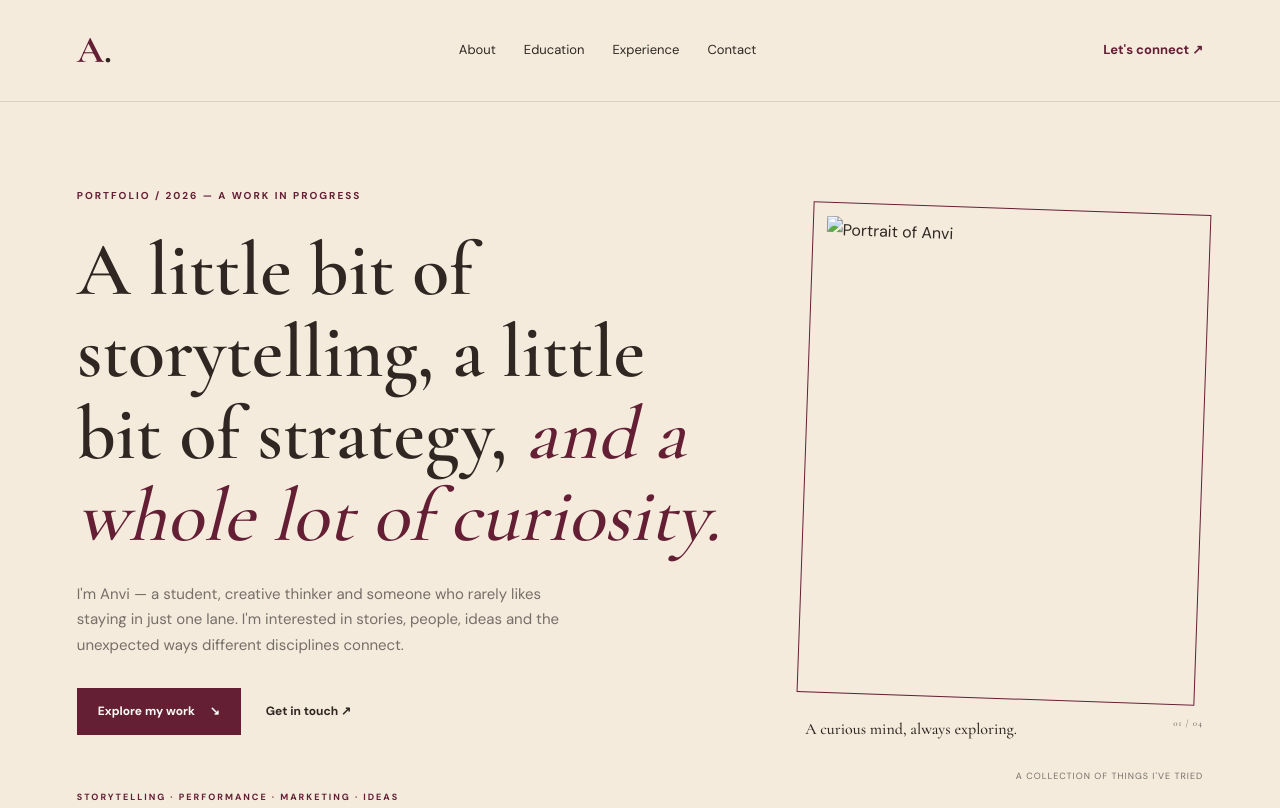
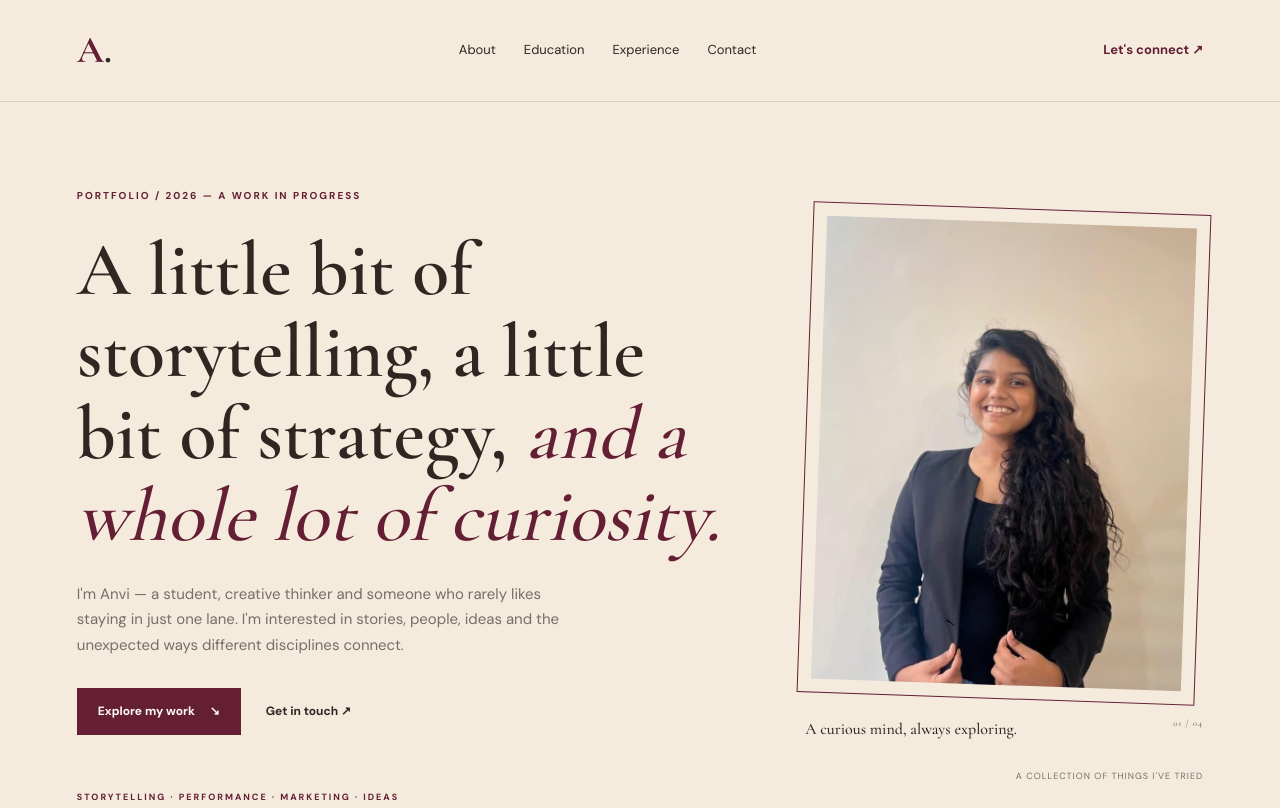
Before and after one commit to anvimantri111/Anvi-Portfolio-, a plain HTML site: page index.html in a window 1280 px wide. Shown: the top 808 px of the page. Drawn offline with nearby package versions, Linux system fonts and the light colour scheme.

Commit message:
Update index.html

```diff
--- a/index.html
+++ b/index.html
@@ -656,7 +656,7 @@ a {
           <!-- Add your photograph in the same folder as index.html.
              Name the image: anvi-photo.jpg -->
           <div class="photo-frame">
-            <img src="anvi-photo.jpg" alt="Portrait of Anvi">
+            <img src="Anvi-Mantri.jpeg" alt="Portrait of Anvi">
           </div>
           <p class="photo-caption">A curious mind, always exploring. <span>01 /
               04</span></p>
```
